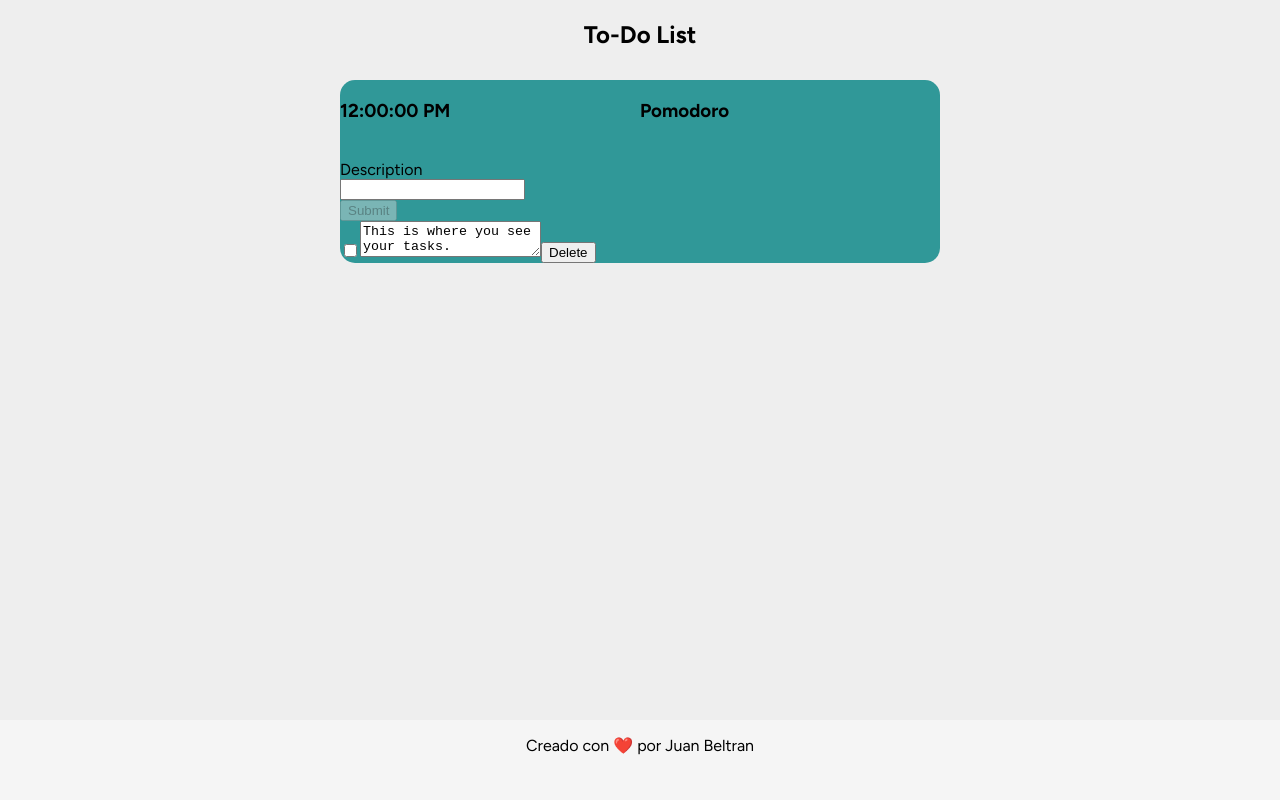
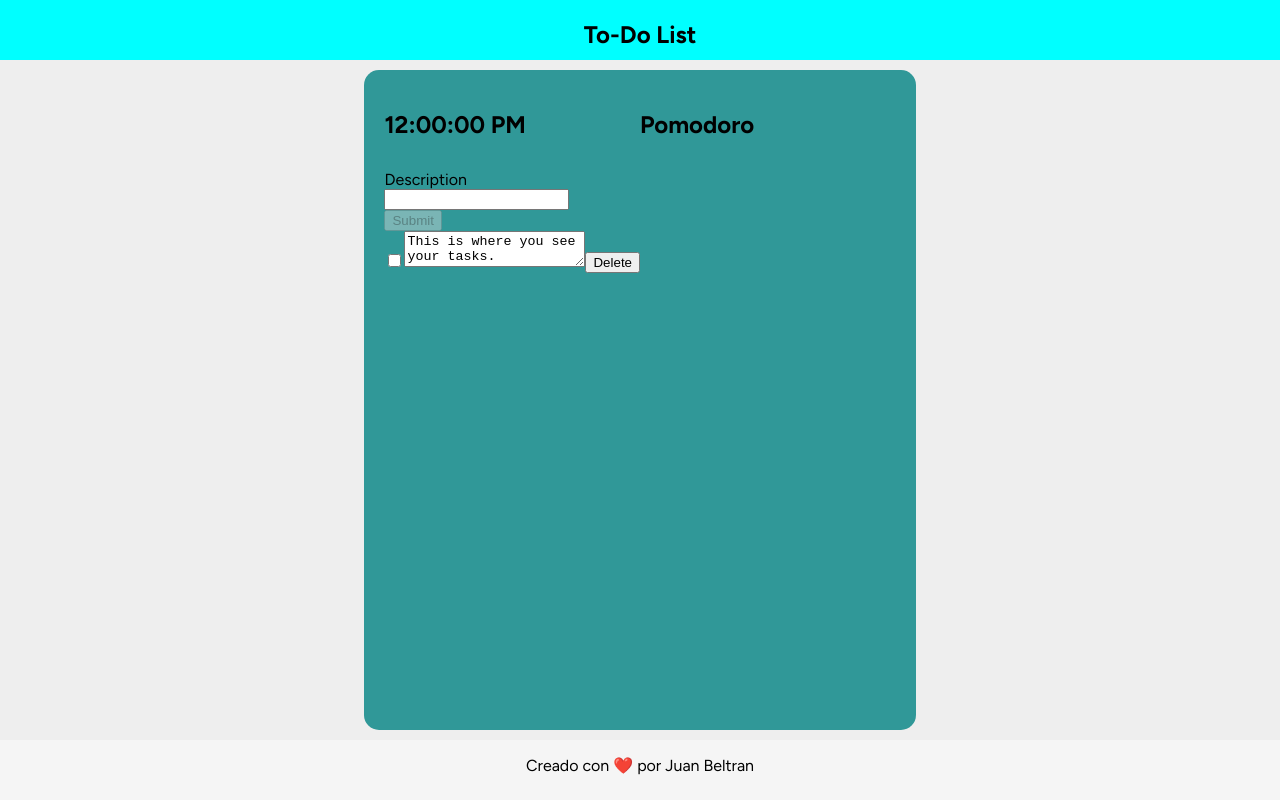
Before and after one commit to jbeltran402/todo-list-angular, an Angular app: page / in a window 1280 px wide. Built offline with nearby package versions, Linux system fonts and the light colour scheme.

Commit message:
style(grid): add proper padding without affecting container dimensions

```diff
--- a/src/app/app.component.css
+++ b/src/app/app.component.css
@@ -1,6 +1,7 @@
+
 .app-layout{
     display: grid;
-    grid-template: 80px 1fr 80px / 1fr;
+    grid-template: 60px 1fr 60px / 1fr;
     grid-template-areas:
         'header'
         'main'
@@ -10,10 +11,15 @@
 
 .app-layout header{
     text-align: center;
+    background-color: aqua
 }
 
 .app-layout main{
-
+    height: 100%;
+    width: 100%;
+    padding: 10px;
+    display: flex;
+    justify-content: center; /* Centra horizontalmente */
 }
 
 .app-layout footer{
--- a/src/app/to-do-list/to-do-list.component.css
+++ b/src/app/to-do-list/to-do-list.component.css
@@ -2,13 +2,14 @@
     background-color: #309898;
     display: grid;
     max-width: 600px;
-    margin: 0 auto;
-    /* height: 100vh; */
+    margin: 0;
+    height: 100%;
     grid-template: 80px 1fr / 1fr 1fr;
     grid-template-areas:
         "clock pomodoro"
         "task task";
     border-radius: 15px;
+    padding: 20px;
 }
 
 @media(width < 450px){
@@ -18,20 +19,17 @@
             "clock"
             "pomodoro"
             "task";
-        margin: 0 10px 0 10px;
+        margin: 0;
+        height: 100%;
     }
 }
 
 section:task{
-    background-color: brown;
     grid-area: task;
-    overflow-y: auto;
 }
 section:clock{
-    /* background-color: blue; */
     grid-area: clock;
 }
 section:pomodoro{
-    /* background-color: blueviolet; */
     grid-area: pomodoro;
 }
--- a/src/app/to-do-list/to-do-list.component.html
+++ b/src/app/to-do-list/to-do-list.component.html
@@ -1,9 +1,9 @@
 <div class="gridContainer">
     <section class="clock">
-        <h1>12:00:00 PM</h1>
+        <h2>12:00:00 PM</h2>
     </section>
     <section class="pomodoro">
-        <h1>Pomodoro</h1>
+        <h2>Pomodoro</h2>
     </section>
     <section class="task">
         <form (ngSubmit)="addTask(); taskForm.resetForm()" #taskForm="ngForm">
--- a/src/styles.css
+++ b/src/styles.css
@@ -6,3 +6,7 @@ body {
     Ubuntu, Cantarell, 'Open Sans', 'Helvetica Neue', sans-serif;
     background-color: #EEEEEE;
 }
+
+* {
+    box-sizing: border-box;
+}
```
